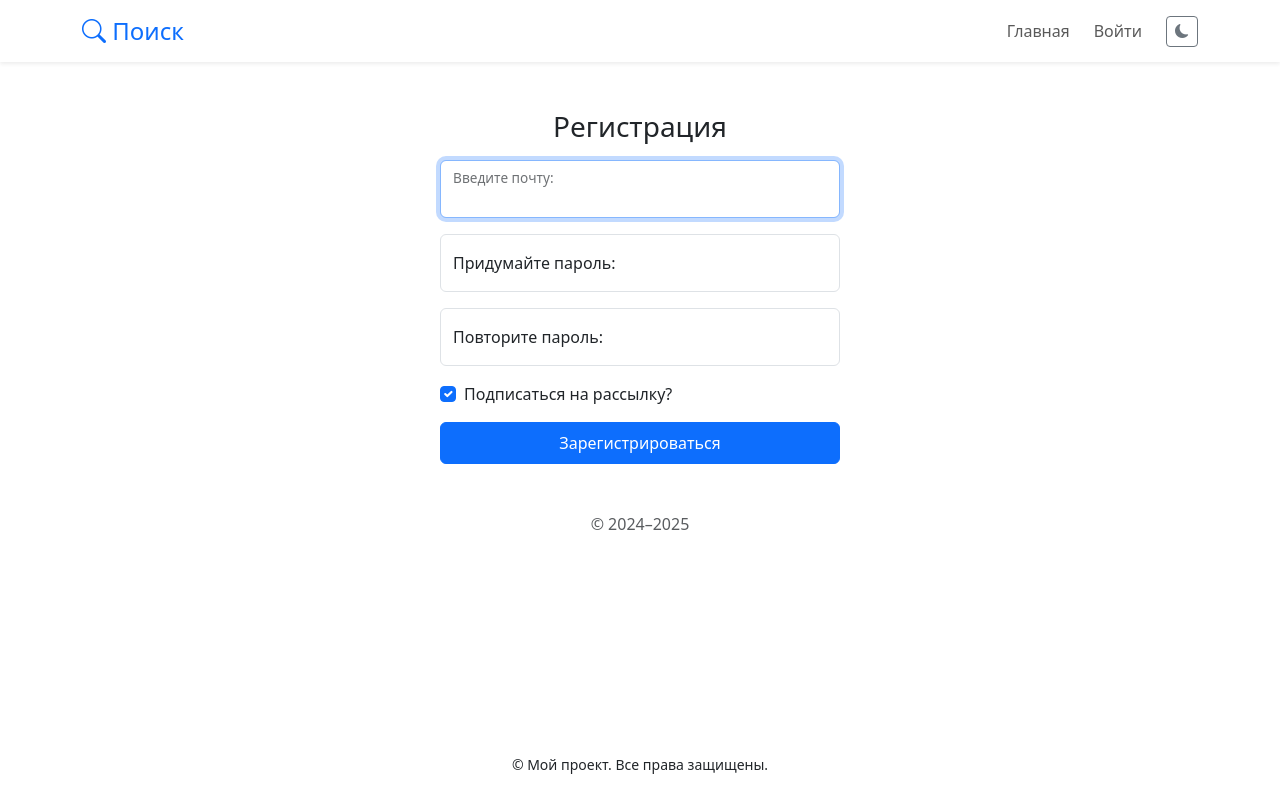
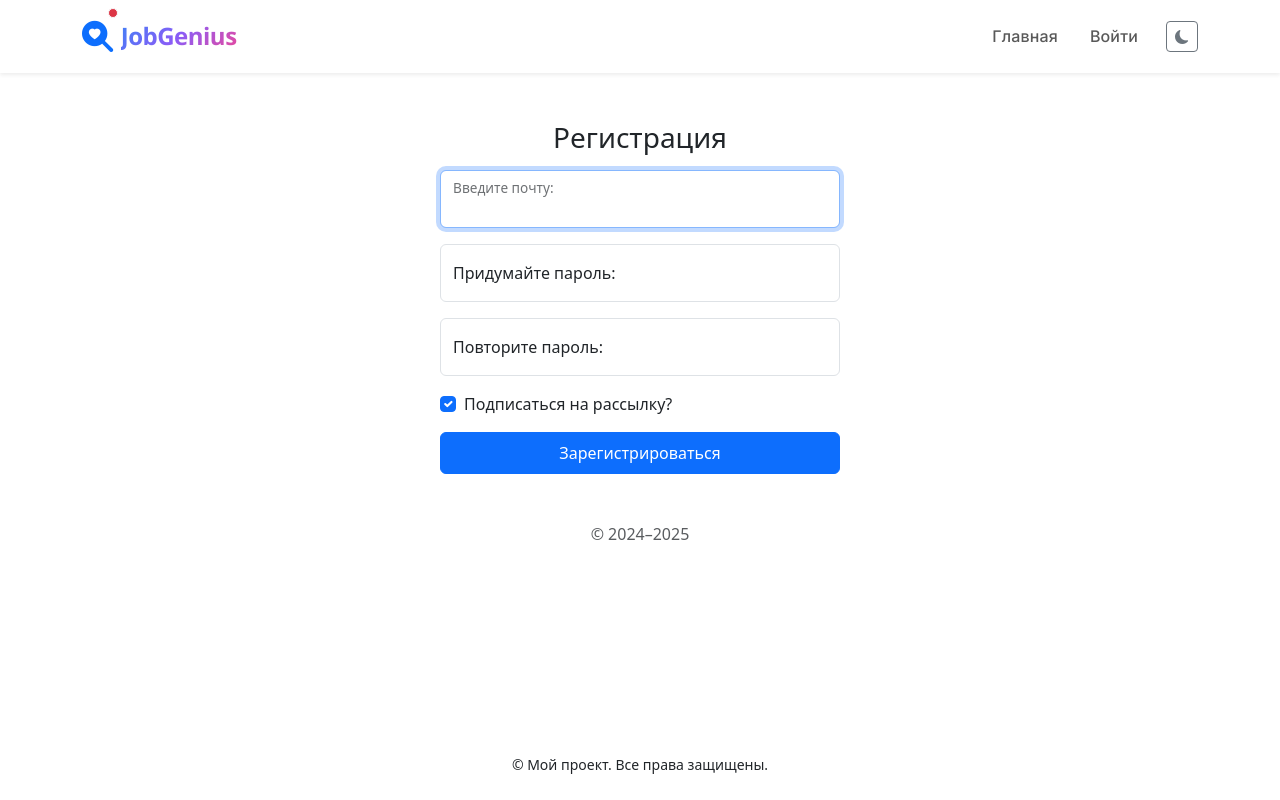
Before and after one commit to ReyTayler/agregator_for_dev, a Django app: page /account/reg/ in a window 1280 px wide. Run offline with Django 4.2, Linux system fonts and the light colour scheme.

Commit message:
Добавлены анимации для навбара и разные косметические штуки

```diff
--- a/src/templates/base.html
+++ b/src/templates/base.html
@@ -3,6 +3,11 @@
 <head>
   <meta charset="utf-8">
   <meta name="viewport" content="width=device-width, initial-scale=1">
+  <!-- Google Fonts -->
+  <link rel="preconnect" href="https://fonts.googleapis.com">
+  <link rel="preconnect" href="https://fonts.gstatic.com" crossorigin>
+  <link href="https://fonts.googleapis.com/css2?family=Inter:wght@400;500;600&family=Manrope:wght@500;600&display=swap" rel="stylesheet">
+  <link rel="stylesheet" href="https://cdnjs.cloudflare.com/ajax/libs/animate.css/4.1.1/animate.min.css"/>
   <title>{% block title %}Главная{% endblock title %}</title>
 
   <!-- Установка темы до загрузки Bootstrap (предотвращает мигание) -->
@@ -25,8 +30,47 @@
     :root {
       --bs-primary-bg: #e3f2fd;
       --bs-footer-bg: #e3f2fd;
+      --font-primary: 'Manrope', sans-serif;  /* Для заголовков и акцентных элементов */
+      --font-secondary: 'Inter', sans-serif;  /* Для основного текста */
+    }
+    .navbar {
+      font-family: var(--font-secondary);
+      font-weight: 500;
     }
 
+    .navbar-brand {
+      font-family: var(--font-primary);
+      font-weight: 600;
+      letter-spacing: -0.02em;
+    }
+
+    .nav-link {
+      font-weight: 500;
+      letter-spacing: 0.01em;
+      position: relative;
+      padding: 0.5rem 0.75rem !important;
+    }
+
+    .nav-link.active {
+      font-weight: 600;
+    }
+
+    /* Анимация подчеркивания для ссылок */
+    .nav-link:not(.btn):after {
+      content: '';
+      position: absolute;
+      width: 0;
+      height: 2px;
+      bottom: 0;
+      left: 50%;
+      transform: translateX(-50%);
+      background-color: currentColor;
+      transition: width 0.3s ease;
+    }
+
+    .nav-link:hover:not(.btn):after {
+      width: 60%;
+    }
     body {
       transition: background-color 0.3s, color 0.3s;
     }
@@ -40,14 +84,38 @@
         color-scheme: dark;
       }
     }
+
+    .gradient-text {
+      background: linear-gradient(135deg, #3b82f6 0%, #8b5cf6 50%, #ec4899 100%);
+      -webkit-background-clip: text;
+      background-clip: text;
+      color: transparent;
+      font-weight: 600;
+      letter-spacing: -0.5px;
+    }
+
+    .navbar-brand:hover .gradient-text {
+      animation: gradient-shift 2s ease infinite;
+      background-size: 200% auto;
+    }
+
+    @keyframes gradient-shift {
+      0% { background-position: 0% center; }
+      50% { background-position: 100% center; }
+      100% { background-position: 0% center; }
+    }
   </style>
 </head>
 
 <body class="d-flex flex-column min-vh-100">
 <nav class="navbar navbar-expand-lg shadow-sm">
   <div class="container">
-    <a class="navbar-brand fs-4 text-primary" href="{% url 'main' %}">
-      <i class="bi bi-search"></i> Поиск
+    <a class="navbar-brand fs-4 text-primary d-flex align-items-center" href="{% url 'main' %}" style="font-family: 'Segoe UI', sans-serif;">
+      <span class="position-relative me-2">
+        <i class="bi bi-search-heart-fill" style="font-size: 1.3em;"></i>
+        <span class="position-absolute top-0 start-100 translate-middle p-1 bg-danger border border-light rounded-circle" style="font-size: 0.4em;"></span>
+      </span>
+      <span class="gradient-text">JobGenius</span>
     </a>
     <button class="navbar-toggler" type="button" data-bs-toggle="collapse" data-bs-target="#navbarNav"
             aria-controls="navbarNav" aria-expanded="false" aria-label="Меню">
@@ -62,14 +130,19 @@
 
         {% if user.is_authenticated %}
           <li class="nav-item">
-            <a class="nav-link" href="{% url 'accounts:settings' %}">Настройки аккаунта</a>
+            <a class="nav-link {% if request.resolver_match.url_name == 'settings' %}active{% endif %}" href="{% url 'accounts:settings' %}" >Настройки аккаунта</a>
+          </li>
+          <li class="nav-item">
+            <a class="btn btn-primary btn-sm ms-2" href="{% url 'ai_chat:ai_analyze' %}">
+              <i class="bi bi-robot"></i> Анализ резюме
+            </a>
           </li>
           <li class="nav-item">
             <a class="nav-link" href="{% url 'accounts:logout' %}">Выйти</a>
           </li>
         {% else %}
           <li class="nav-item">
-            <a class="nav-link" href="{% url 'accounts:login' %}">Войти</a>
+            <a class="nav-link {% if request.resolver_match.url_name == 'login' %}active{% endif %}" href="{% url 'accounts:login' %}">Войти</a>
           </li>
         {% endif %}
 
```
